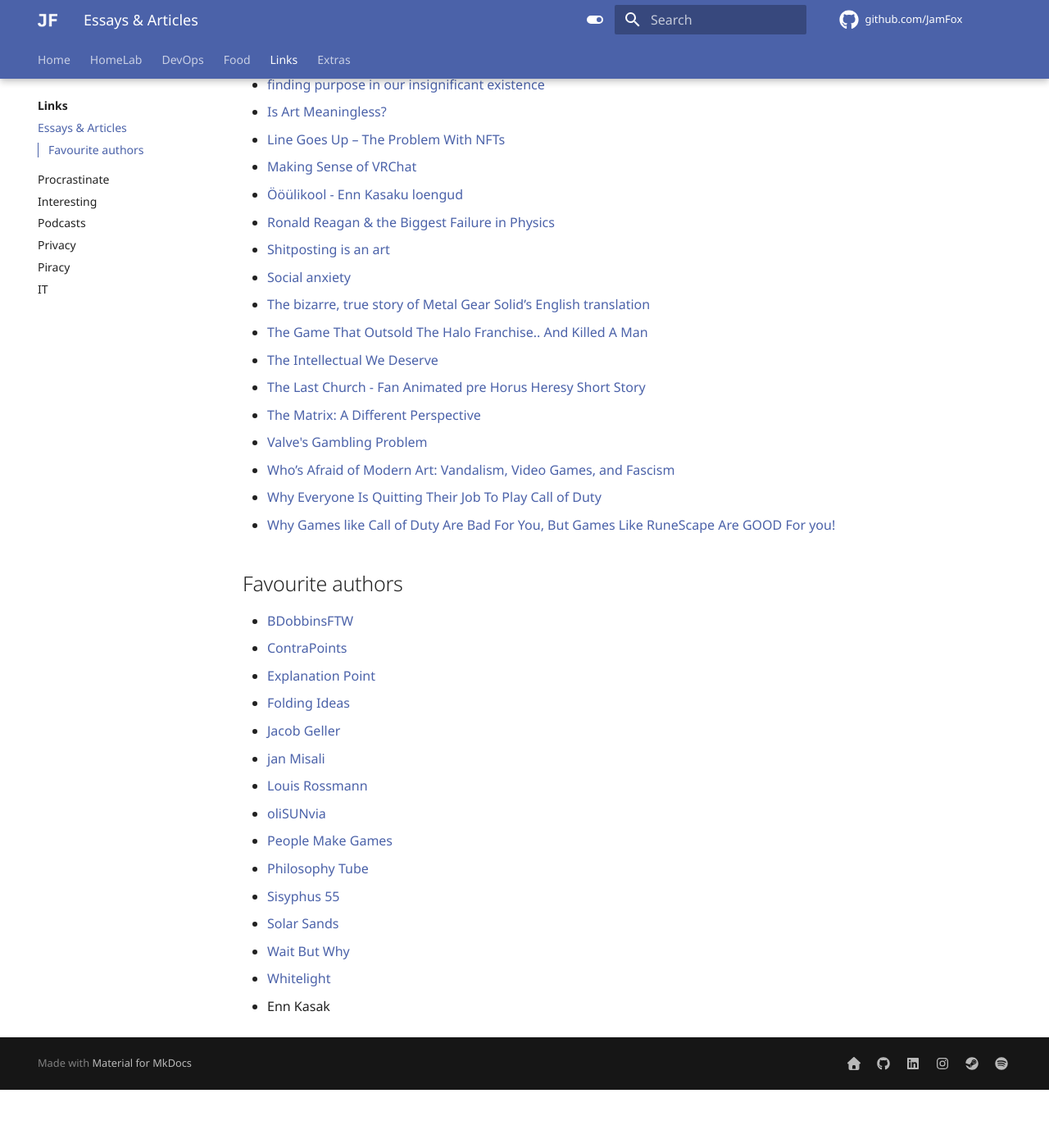
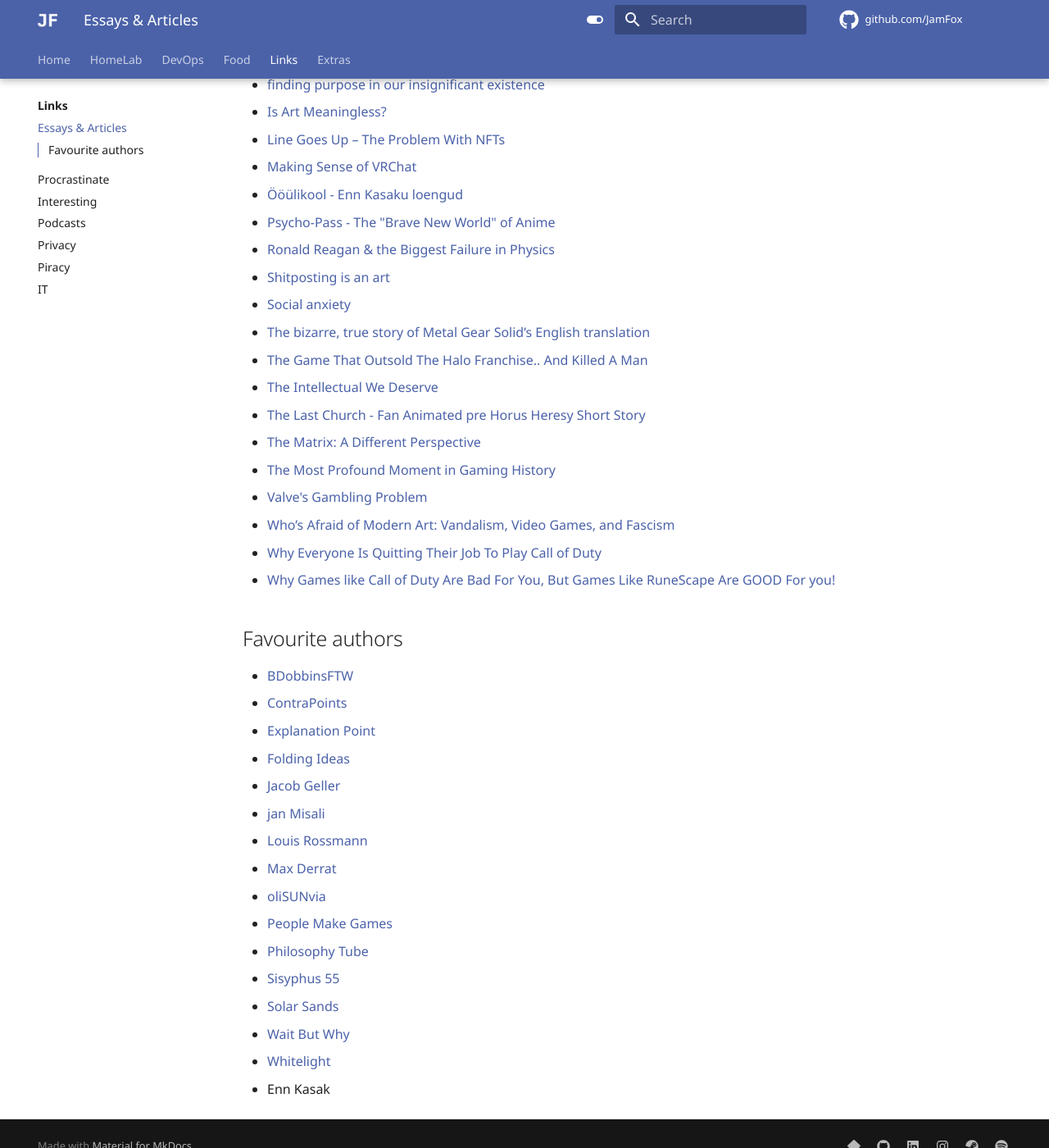
Before and after one commit to JamFox/docs.jamfox.dev, an MkDocs documentation site: the page built from docs/content/links/essays.md, in a window 1280 px wide and 1400 px high, scrolled down 305 px. Shown: the whole window at 82% size. Built offline with MkDocs 1.6.1 and Material for MkDocs 9.7.7, drawn with Linux system fonts in a browser that asks for light colours; comment, search, counter and statistics services are not loaded; before the commit the page ends 1634 px from its top, so only the background shows below that.

Commit message:
essays: add derrat

```diff
--- a/docs/content/links/essays.md
+++ b/docs/content/links/essays.md
@@ -12,6 +12,7 @@ title: "Essays & Articles"
 - [Line Goes Up – The Problem With NFTs](https://youtu.be/YQ_xWvX1n9g)
 - [Making Sense of VRChat](https://youtu.be/4PHT-zBxKQQ)
 - [Ööülikool - Enn Kasaku loengud](http://www.ylikool.ee/et/13/enn_kasak)
+- [Psycho-Pass - The "Brave New World" of Anime](https://www.youtube.com/watch?v=IWqbt8ioJK0)
 - [Ronald Reagan & the Biggest Failure in Physics](https://youtu.be/ivVzGpznw1U)
 - [Shitposting is an art](https://www.polygon.com/2018/12/17/18142124/shitposting-memes-dada-art-history)
 - [Social anxiety](https://www.youtube.com/watch?v=W9AHCymAbyg)
@@ -20,6 +21,7 @@ title: "Essays & Articles"
 - [The Intellectual We Deserve](https://www.currentaffairs.org/2018/03/the-intellectual-we-deserve)
 - [The Last Church - Fan Animated pre Horus Heresy Short Story](https://youtu.be/jSEVCs8o0H8)
 - [The Matrix: A Different Perspective](https://youtu.be/ORHB9c8e7ok)
+- [The Most Profound Moment in Gaming History](https://youtube.com/watch?v=jIYBod0ge3Y)
 - [Valve's Gambling Problem](https://youtu.be/eMmNy11Mn7g)
 - [Who’s Afraid of Modern Art: Vandalism, Video Games, and Fascism](https://youtu.be/v5DqmTtCPiQ)
 - [Why Everyone Is Quitting Their Job To Play Call of Duty](https://youtu.be/tubXWOJfU5A)
@@ -34,6 +36,7 @@ title: "Essays & Articles"
 - [Jacob Geller](https://www.youtube.com/c/JacobGeller)
 - [jan Misali](https://www.youtube.com/c/HBMmaster)
 - [Louis Rossmann](https://www.youtube.com/@rossmanngroup)
+- [Max Derrat](https://www.youtube.com/@maxderrat)
 - [oliSUNvia](https://www.youtube.com/c/oliSUNvia)
 - [People Make Games](https://www.youtube.com/c/PeopleMakeGames)
 - [Philosophy Tube](https://www.youtube.com/c/thephilosophytube)
```
